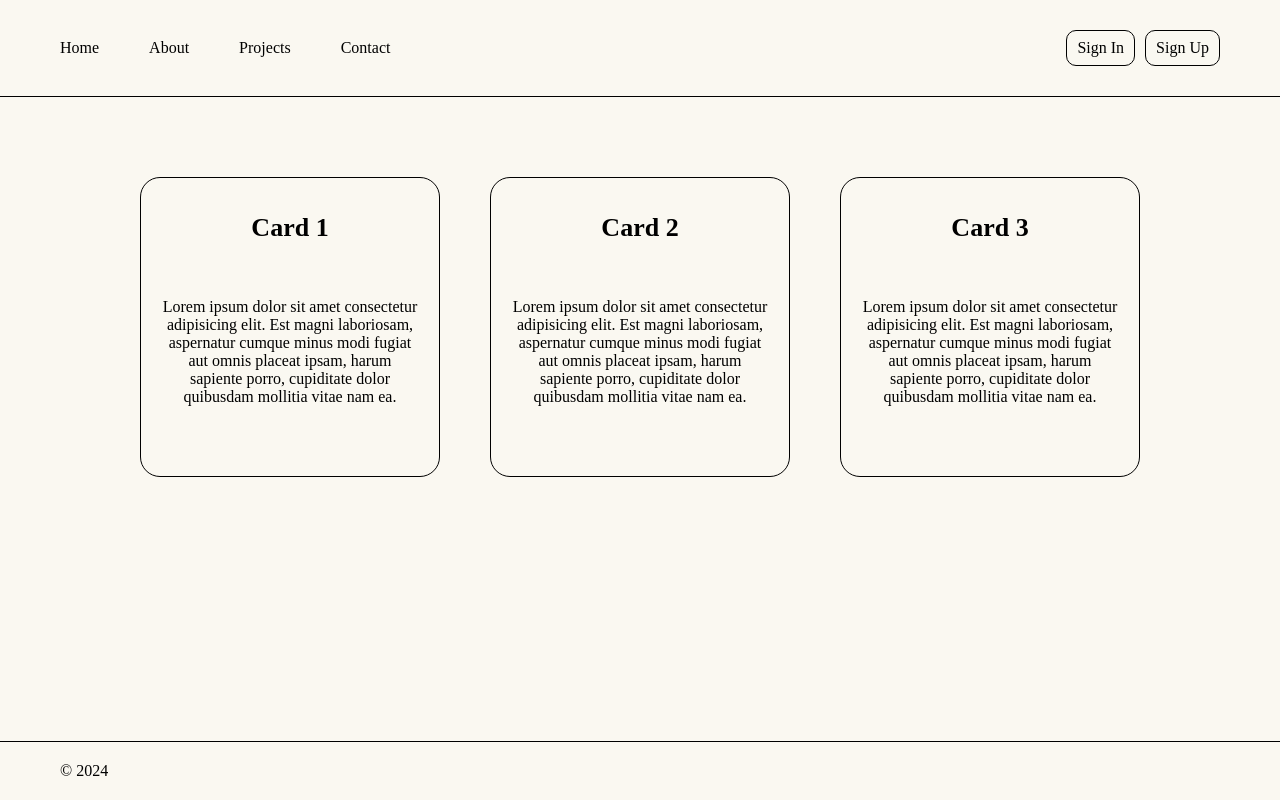
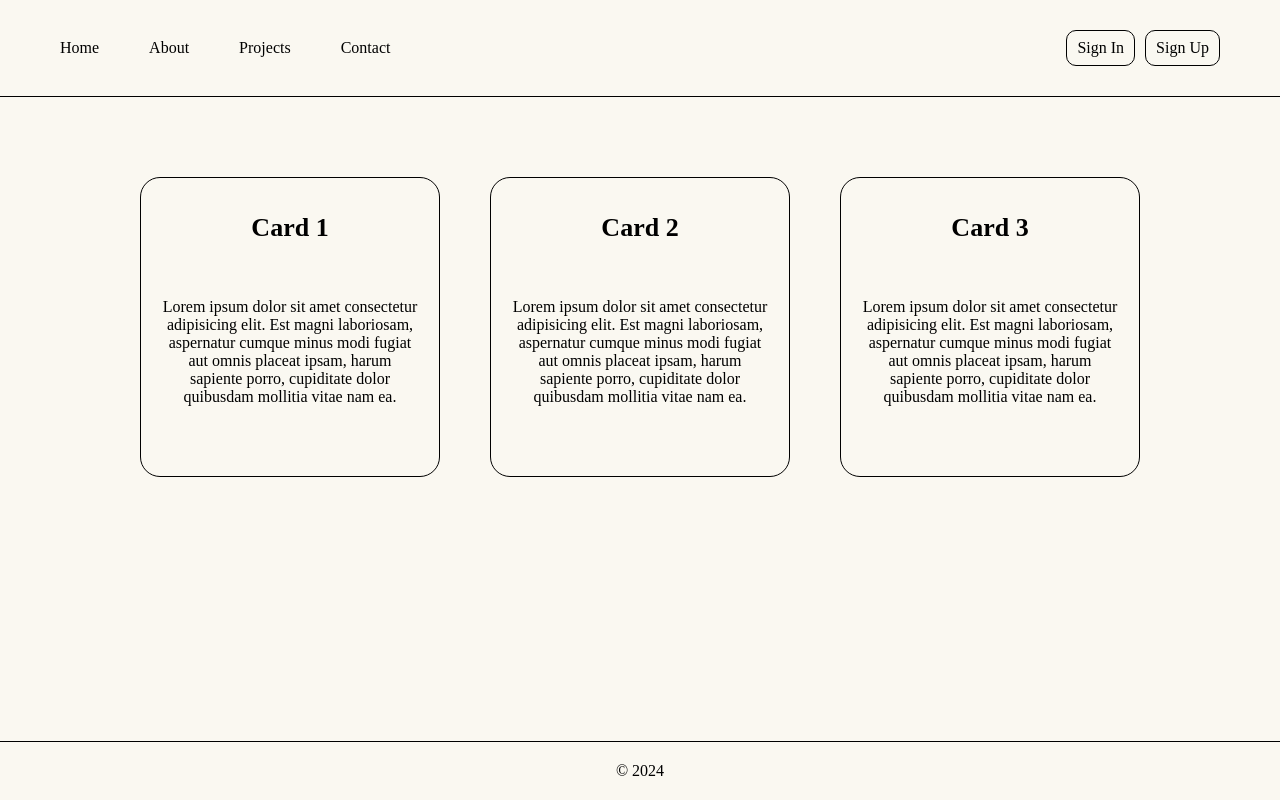
Before and after one commit to BTavkhelidze/tbchomework-1, a React (Vite) app: page / in a window 1280 px wide. Built offline with nearby package versions, Linux system fonts and the light colour scheme.

Commit message:
feature/css
adding style

```diff
--- a/src/Content.css
+++ b/src/Content.css
@@ -5,7 +5,6 @@
   display: flex;
   gap: 50px;
   justify-content: center;
-  /* align-items: center; */
   padding: 0 60px;
   padding-top: 80px;
 }
@@ -18,8 +17,11 @@
   text-align: center;
   display: flex;
   flex-direction: column;
-  /* align-items: center; */
-  /* justify-content: center; */
+  cursor: pointer;
+}
+
+.content_container > .card:hover {
+  border: 1px solid black;
 }
 
 .content_container > .card > h1 {
--- a/src/Footer.css
+++ b/src/Footer.css
@@ -8,4 +8,6 @@
   margin: 0 auto;
   width: 100%;
   padding: 20px 60px;
+  display: flex;
+  justify-content: center;
 }
```
